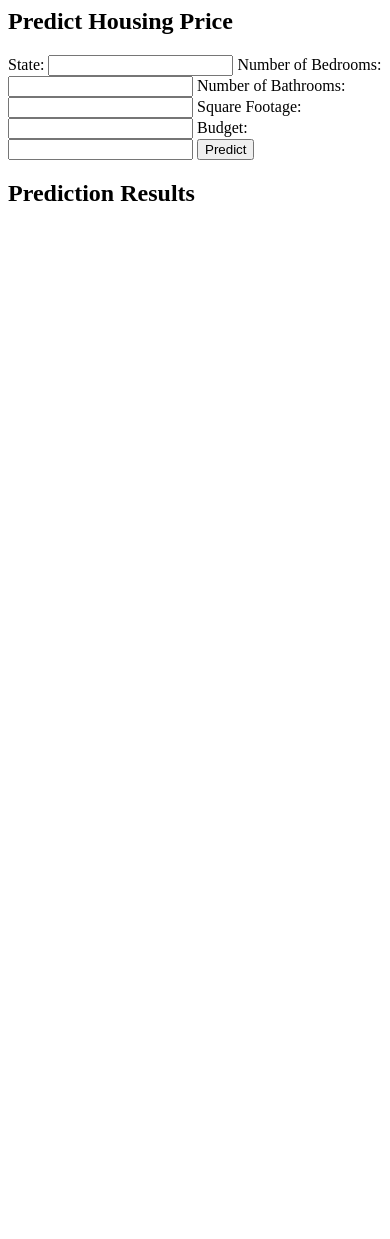
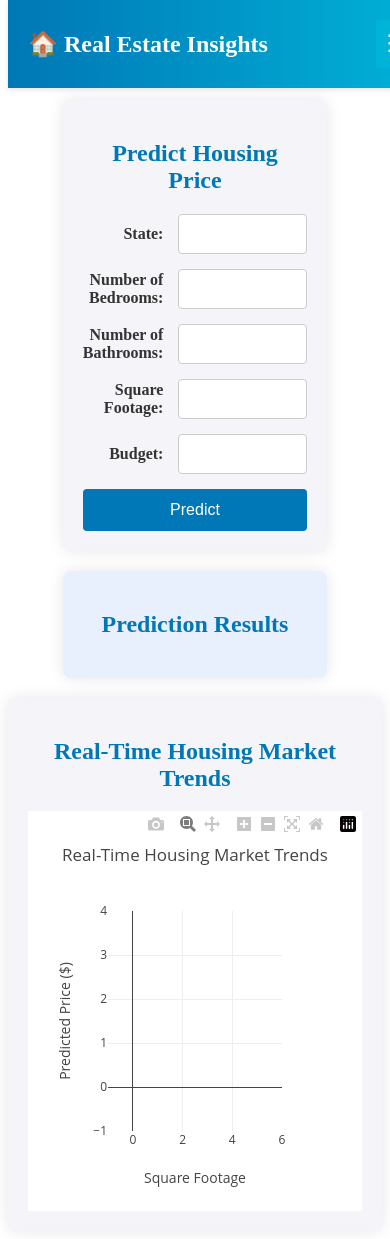
Before and after one commit to Kathyvng/project4_group2, a Flask app: page / in a window 390 px wide. Before the commit the page ends 201 px from the top, so only its background shows below. Run offline with Flask 3, Linux system fonts and the light colour scheme; data that the repository does not hold is empty; parts of the project's set-up code (start-up, migrations or seed data) failed here and were passed over; some libraries are stand-ins or nearby versions.

Commit message:
updated html and py file

```diff
--- a/housing.py
+++ b/housing.py
@@ -1,13 +1,22 @@
-from flask import Flask, render_template, request
+from flask import Flask, render_template, request, jsonify
 import pandas as pd
 import joblib
+from pymongo import MongoClient
 import os
 
 app = Flask(__name__)
 
-# Load the trained model
-model_path = os.path.join('model', 'housing_price.pkl')
+# Load model with absolute path
+model_path = os.path.join(os.path.dirname(__file__), 'model', 'housing_price.pkl')
 model = joblib.load(model_path)
+
+# Connect to MongoDB with error handling
+try:
+    client = MongoClient('localhost', 27017)
+    db = client['real_estate_db']
+    collection = db['predictions']
+except Exception as e:
+    print(f"Error connecting to MongoDB: {e}")
 
 @app.route('/')
 def home():
@@ -15,14 +24,15 @@ def home():
 
 @app.route('/predict', methods=['POST'])
 def predict():
-    # Extract form data
-    state = request.form['State']
-    bedrooms = int(request.form['Bedrooms'])
-    bathrooms = int(request.form['Bathrooms'])
-    sqft = float(request.form['Sqft'])
-    budget = float(request.form['Budget'])
+    try:
+        state = request.form['State']
+        bedrooms = int(request.form['Bedrooms'])
+        bathrooms = int(request.form['Bathrooms'])
+        sqft = float(request.form['Sqft'])
+        budget = float(request.form['Budget'])
+    except (ValueError, KeyError) as e:
+        return render_template('Main.html', prediction="Invalid input. Please check your entries.")
 
-    # Prepare data for model prediction
     input_data = {
         'State': state,
         'Bedrooms': bedrooms,
@@ -33,16 +43,45 @@ def predict():
 
     input_df = pd.DataFrame([input_data])
 
-    # Make prediction
-    predicted_price = model.predict(input_df)[0]
+    try:
+        predicted_price = model.predict(input_df)[0]
+    except Exception as e:
+        return render_template('Main.html', prediction="Model error. Please try again later.")
 
-    # Generate recommendation based on the budget and state
-    if predicted_price <= budget:
-        recommendation = f"This is a good deal in {state}!"
-    else:
-        recommendation = f"The predicted price is higher than your budget. Try a different location or reduce criteria."
+    recommendation = (
+        f"This is a good deal in {state}!"
+        if predicted_price <= budget
+        else f"The predicted price is higher than your budget."
+    )
+
+    # Save to MongoDB
+    record = {
+        'input_data': input_data,
+        'predicted_price': predicted_price,
+        'recommendation': recommendation
+    }
+    collection.insert_one(record)
 
     return render_template('Main.html', prediction=f"${predicted_price:,.2f}", recommendation=recommendation)
 
+# Route to provide real-time data
+@app.route('/data')
+def data():
+    try:
+        records = collection.find().sort('_id', -1).skip(0).limit(20)
+        data = [
+            {
+                'state': record['input_data']['State'],
+                'sqft': record['input_data']['Sqft'],
+                'price': record['predicted_price'],
+                'bedrooms': record['input_data']['Bedrooms'],
+                'bathrooms': record['input_data']['Bathrooms']
+            }
+            for record in records
+        ]
+        return jsonify(data)
+    except Exception as e:
+        return jsonify({'error': f"Failed to load data: {str(e)}"})
+
 if __name__ == '__main__':
     app.run(debug=True)
--- a/templates/Main.html
+++ b/templates/Main.html
@@ -1,3 +1,187 @@
+<!DOCTYPE html>
+<html lang="en">
+<head>
+    <meta charset="UTF-8">
+    <meta name="viewport" content="width=device-width, initial-scale=1.0">
+    <title>Which neighborhood fits you best?</title>
+
+    <!-- Plotly CDN -->
+    <script src="https://cdn.plot.ly/plotly-latest.min.js"></script>
+
+    <style>
+        /* Navbar Styling */
+        .navbar {
+            background: linear-gradient(90deg, #0077B6, #00B4D8);
+            padding: 20px;
+            color: white;
+            position: fixed;
+            width: 100%;
+            top: 0;
+            z-index: 10;
+            box-shadow: 0 2px 5px rgba(0,0,0,0.1);
+        }
+
+        .container {
+            display: flex;
+            justify-content: space-between;
+            align-items: center;
+            max-width: 1200px;
+            margin: 0 auto;
+        }
+
+        .nav-logo {
+            font-size: 24px;
+            font-weight: bold;
+            color: white;
+            text-decoration: none;
+        }
+
+        .nav-links {
+            display: flex;
+            list-style-type: none;
+            margin: 0;
+            padding: 0;
+        }
+
+        .nav-links li {
+            margin-right: 20px;
+        }
+
+        .nav-links a {
+            font-size: 16px;
+            color: white;
+            text-decoration: none;
+            padding: 8px 15px;
+            border-radius: 5px;
+            transition: background 0.3s ease;
+        }
+
+        .nav-links a:hover {
+            background-color: #0096C7;
+        }
+
+        .nav-toggle {
+            display: none;
+            background-color: #00B4D8;
+            border: none;
+            color: white;
+            font-size: 24px;
+            padding: 10px;
+            cursor: pointer;
+        }
+
+        @media (max-width: 768px) {
+            .nav-links {
+                flex-direction: column;
+                display: none;
+            }
+
+            .nav-links.active {
+                display: flex;
+            }
+
+            .nav-toggle {
+                display: block;
+            }
+        }
+
+        /* Prediction Form Styling */
+        #input {
+            background-color: #f4f4f9;
+            padding: 20px;
+            border-radius: 8px;
+            box-shadow: 0 0 15px rgba(0,0,0,0.1);
+            margin: 100px auto 20px auto;
+            width: 60%;
+        }
+
+        h2 {
+            text-align: center;
+            color: #0077B6;
+        }
+
+        form {
+            display: grid;
+            grid-template-columns: 1fr 3fr;
+            gap: 15px;
+            align-items: center;
+        }
+
+        input, select {
+            padding: 10px;
+            font-size: 16px;
+            width: 100%;
+            border: 1px solid #ccc;
+            border-radius: 4px;
+            box-sizing: border-box;
+        }
+
+        label {
+            font-weight: bold;
+            color: #333;
+            text-align: right;
+        }
+
+        button {
+            grid-column: span 2;
+            padding: 12px;
+            background-color: #0077B6;
+            color: white;
+            border: none;
+            border-radius: 4px;
+            cursor: pointer;
+            font-size: 16px;
+            transition: background 0.3s ease;
+        }
+
+        button:hover {
+            background-color: #005f87;
+        }
+
+        /* Results Section */
+        #results {
+            background-color: #e8f0fe;
+            padding: 20px;
+            border-radius: 8px;
+            box-shadow: 0 0 15px rgba(0,0,0,0.1);
+            margin: 20px auto;
+            width: 60%;
+            text-align: center;
+        }
+
+        /* Chart Section */
+        #chart-section {
+            background-color: #f4f4f9;
+            padding: 20px;
+            border-radius: 8px;
+            box-shadow: 0 0 15px rgba(0,0,0,0.1);
+            margin-top: 20px;
+        }
+
+        #realtime-chart {
+            width: 100%;
+            height: 400px;
+        }
+    </style>
+</head>
+<body>
+
+<!-- Navbar -->
+<nav class="navbar">
+    <div class="container">
+        <a href="/" class="nav-logo">🏠 Real Estate Insights</a>
+        <ul class="nav-links">
+            <li><a href="/">Home</a></li>
+            <li><a href="#input">Predict</a></li>
+            <li><a href="/history">History</a></li>
+            <li><a href="#chart-section">Market Trends</a></li>
+            <li><a href="#contact">Contact</a></li>
+        </ul>
+        <button class="nav-toggle" onclick="toggleNav()">☰</button>
+    </div>
+</nav>
+
+<!-- Prediction Form -->
 <section id="input">
     <h2>Predict Housing Price</h2>
     <form action="/predict" method="POST">
@@ -20,6 +204,7 @@
     </form>
 </section>
 
+<!-- Prediction Results -->
 <section id="results">
     <h2>Prediction Results</h2>
     {% if prediction %}
@@ -27,3 +212,54 @@
         <p>Recommendation: {{ recommendation }}</p>
     {% endif %}
 </section>
+
+<!-- Real-Time Plotly Chart -->
+<section id="chart-section">
+    <h2>Real-Time Housing Market Trends</h2>
+    <div id="realtime-chart"></div>
+</section>
+
+<!-- JavaScript for Real-Time Plotly Chart -->
+<script>
+    function updateChart() {
+        fetch('/data')
+            .then(response => response.json())
+            .then(data => {
+                var states = data.map(row => row.state);
+                var prices = data.map(row => row.price);
+                var sqft = data.map(row => row.sqft);
+
+                var trace = {
+                    x: sqft,
+                    y: prices,
+                    mode: 'markers',
+                    type: 'scatter',
+                    text: states,
+                    marker: { size: 12, color: '#663399' }
+                };
+
+                var layout = {
+                    title: 'Real-Time Housing Market Trends',
+                    xaxis: { title: 'Square Footage' },
+                    yaxis: { title: 'Predicted Price ($)' }
+                };
+
+                Plotly.newPlot('realtime-chart', [trace], layout);
+            });
+    }
+
+    // Refresh chart every 3 seconds
+    setInterval(updateChart, 3000);
+
+    // Load chart on page load
+    updateChart();
+
+    // Toggle Navbar for Mobile
+    function toggleNav() {
+        const nav = document.querySelector('.nav-links');
+        nav.classList.toggle('active');
+    }
+</script>
+
+</body>
+</html>
```
